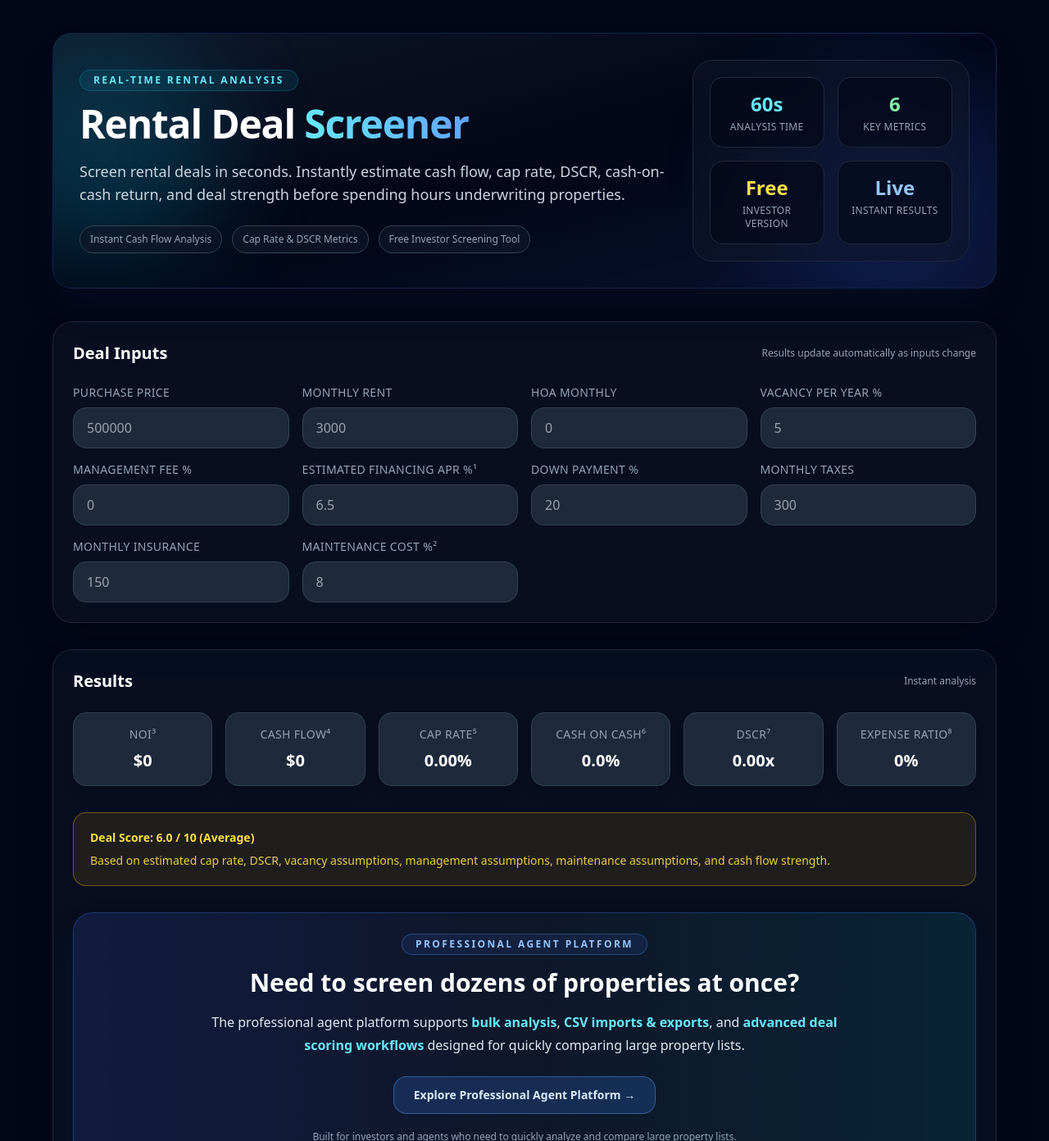
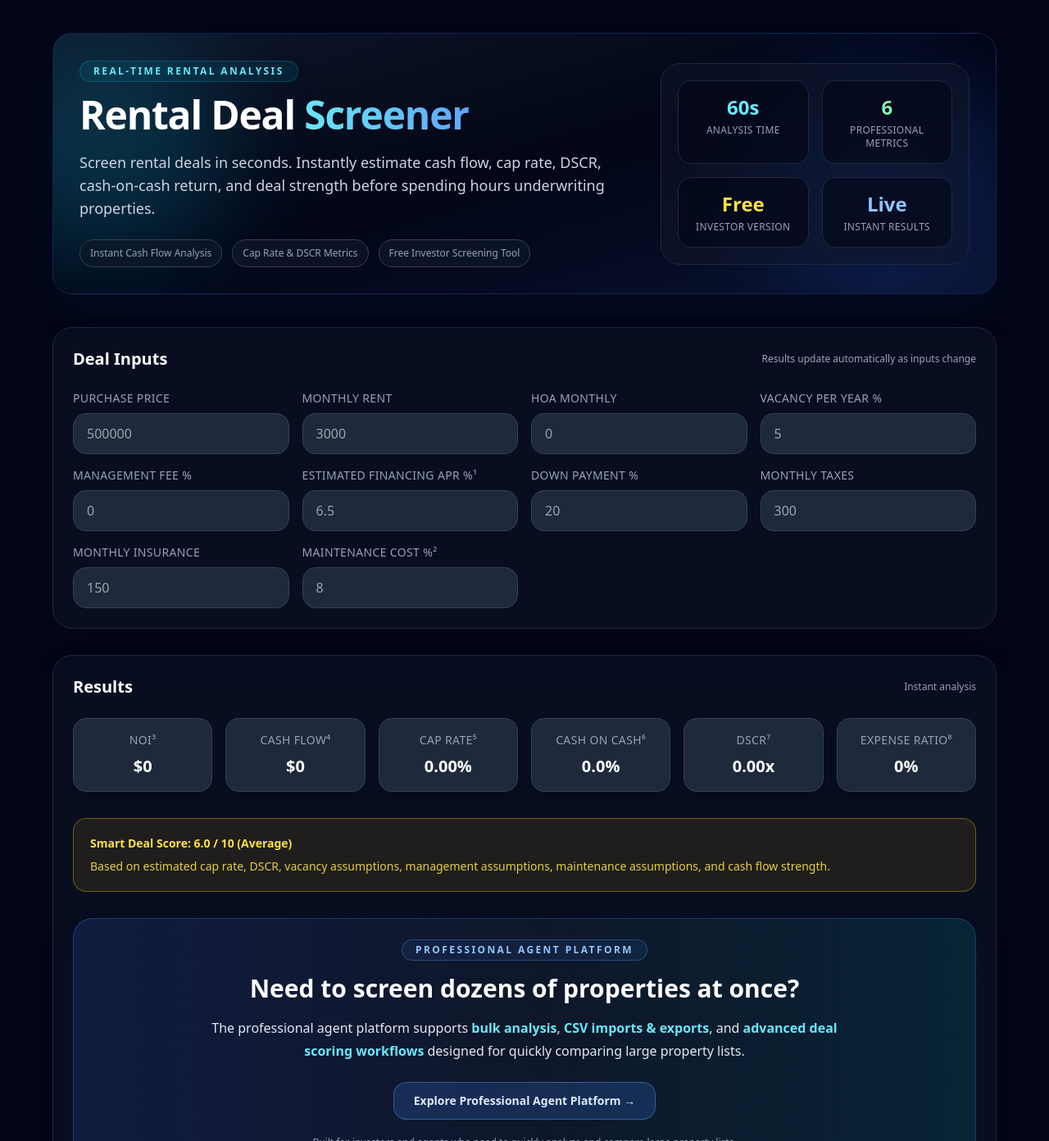
Before and after one commit to adrianr71/deal-analyzer, a React (Vite) app: page / in a window 1280 px wide. Shown: the top 1392 px of the page at 82% size. Built offline with nearby package versions, Linux system fonts and the light colour scheme.

Commit message:
Update for app.jsx

```diff
--- a/src/App.jsx
+++ b/src/App.jsx
@@ -1,4 +1,6 @@
 import { BrowserRouter, Routes, Route } from "react-router-dom";
+import { useEffect } from "react"; // 👈 ADD THIS
+
 import InvestorV1 from "./pages/InvestorV1";
 import AgentV2 from "./pages/AgentV2";
 
@@ -7,6 +9,13 @@ import Privacy from "./pages/Privacy";
 import Disclaimer from "./pages/Disclaimer";
 
 export default function App() {
+
+  useEffect(() => {
+    if (window.location.pathname === "/success") {
+      localStorage.setItem("subscribed", "true");
+    }
+  }, []);
+
   return (
     <BrowserRouter>
       <Routes>
--- a/src/pages/InvestorV1.jsx
+++ b/src/pages/InvestorV1.jsx
@@ -64,7 +64,7 @@ export default function App() {
 
               <div className="rounded-2xl border border-slate-800 bg-slate-950/60 p-4 text-center">
                 <div className="text-2xl font-black text-green-300">6</div>
-                <div className="mt-1 text-xs uppercase tracking-wide text-slate-400">Key Metrics</div>
+                <div className="mt-1 text-xs uppercase tracking-wide text-slate-400">Professional Metrics</div>
               </div>
 
               <div className="rounded-2xl border border-slate-800 bg-slate-950/60 p-4 text-center">
@@ -117,7 +117,7 @@ export default function App() {
 
           <div className={`mt-8 rounded-2xl border p-5 ${getScoreStyle(displayResult.score)}`}>
             <div className="mb-2 text-sm font-semibold">
-              Deal Score: {displayResult.score.toFixed(1)} / 10 ({getScoreLabel(displayResult.score)})
+              Smart Deal Score: {displayResult.score.toFixed(1)} / 10 ({getScoreLabel(displayResult.score)})
             </div>
             <div className="text-sm opacity-90">
               Based on estimated cap rate, DSCR, vacancy assumptions, management assumptions, maintenance assumptions, and cash flow strength.
```
